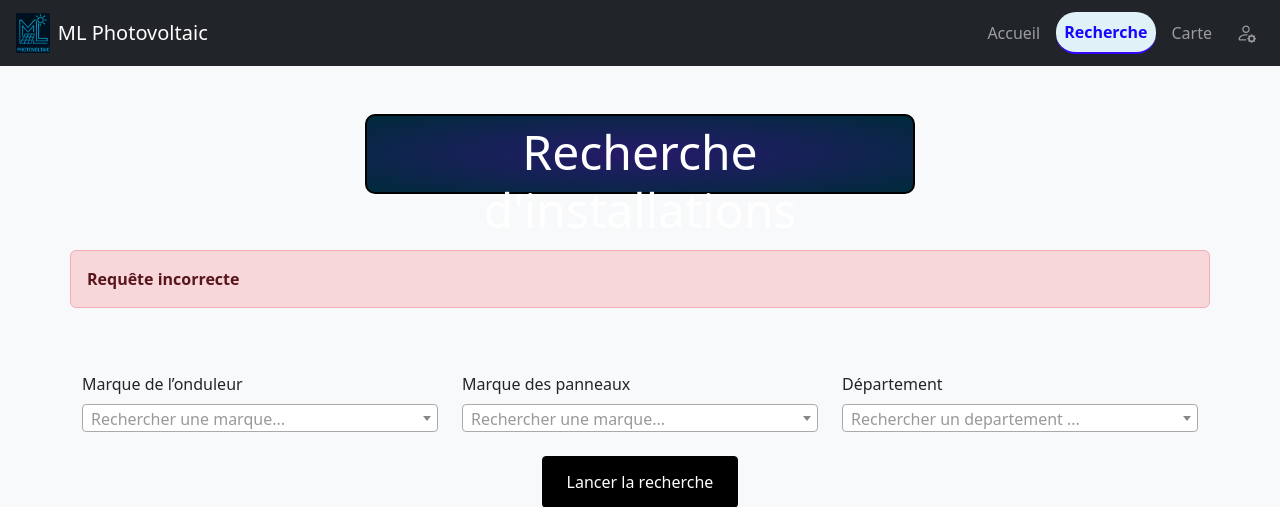
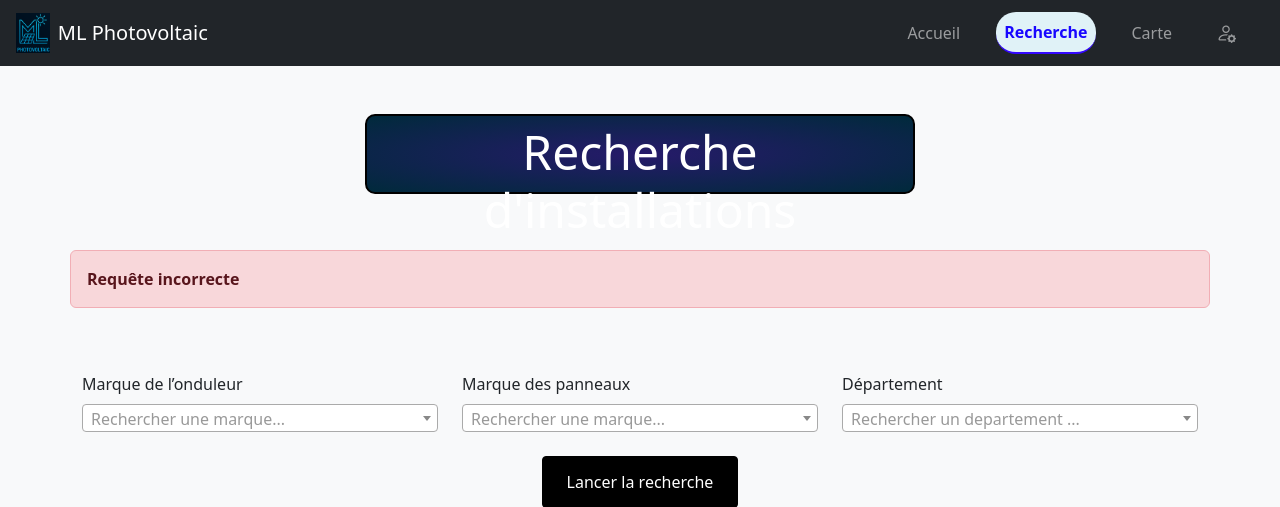
Before and after one commit to Marvillet/projetweb_groupe6, a PHP site: page /front/recherche.html in a window 1280 px wide. Shown: the top 507 px of the page. Run offline with PHP 8.4, Linux system fonts and the light colour scheme; data that the repository does not hold is empty; some libraries are stand-ins or nearby versions.

Commit message:
carte navbar

```diff
--- a/style/recherche.css
+++ b/style/recherche.css
@@ -108,3 +108,7 @@ button:hover{
     background-color: #e0f2f7;
     border-radius: 20px;
 }
+
+nav ul li{
+    margin-right: 20px;
+}
```
